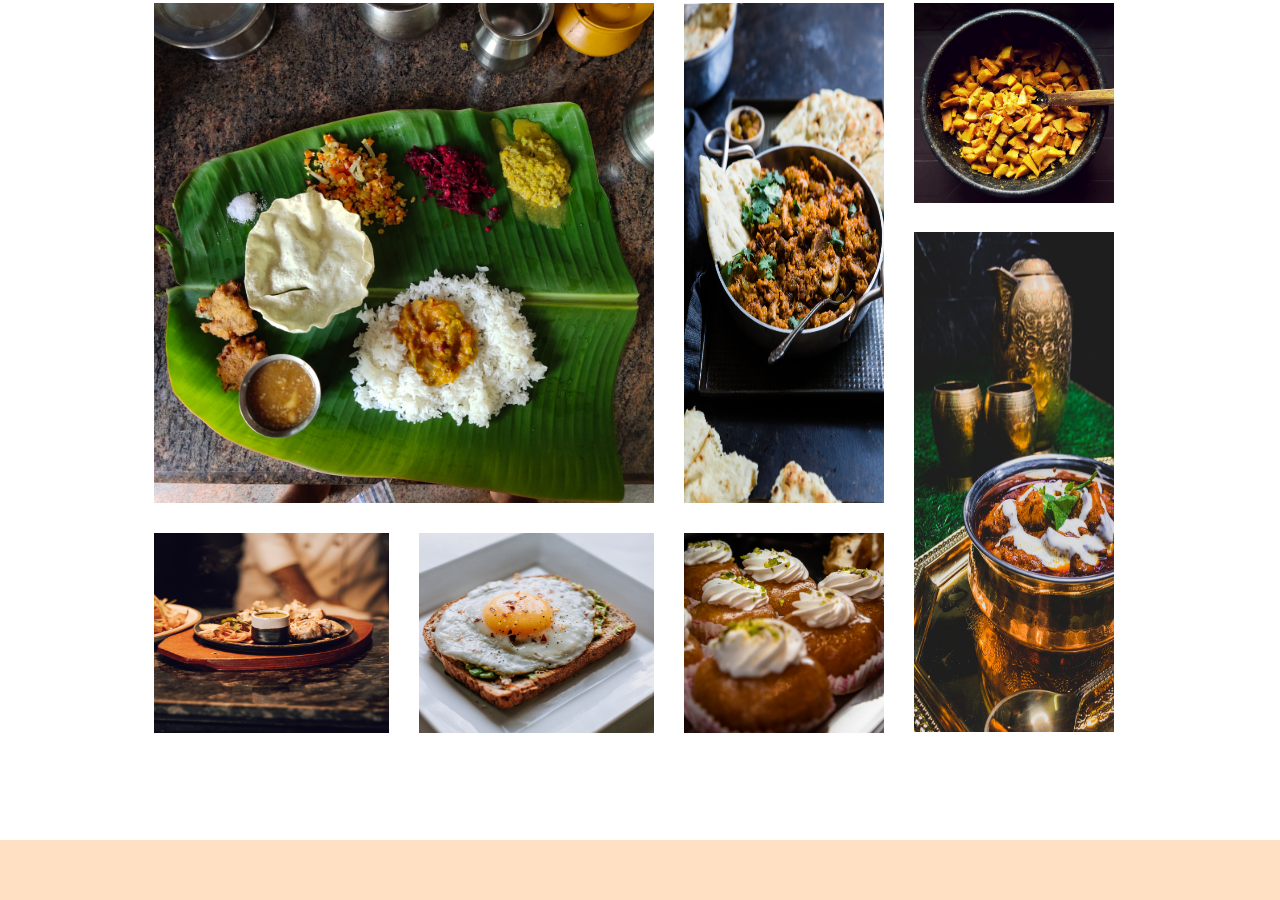
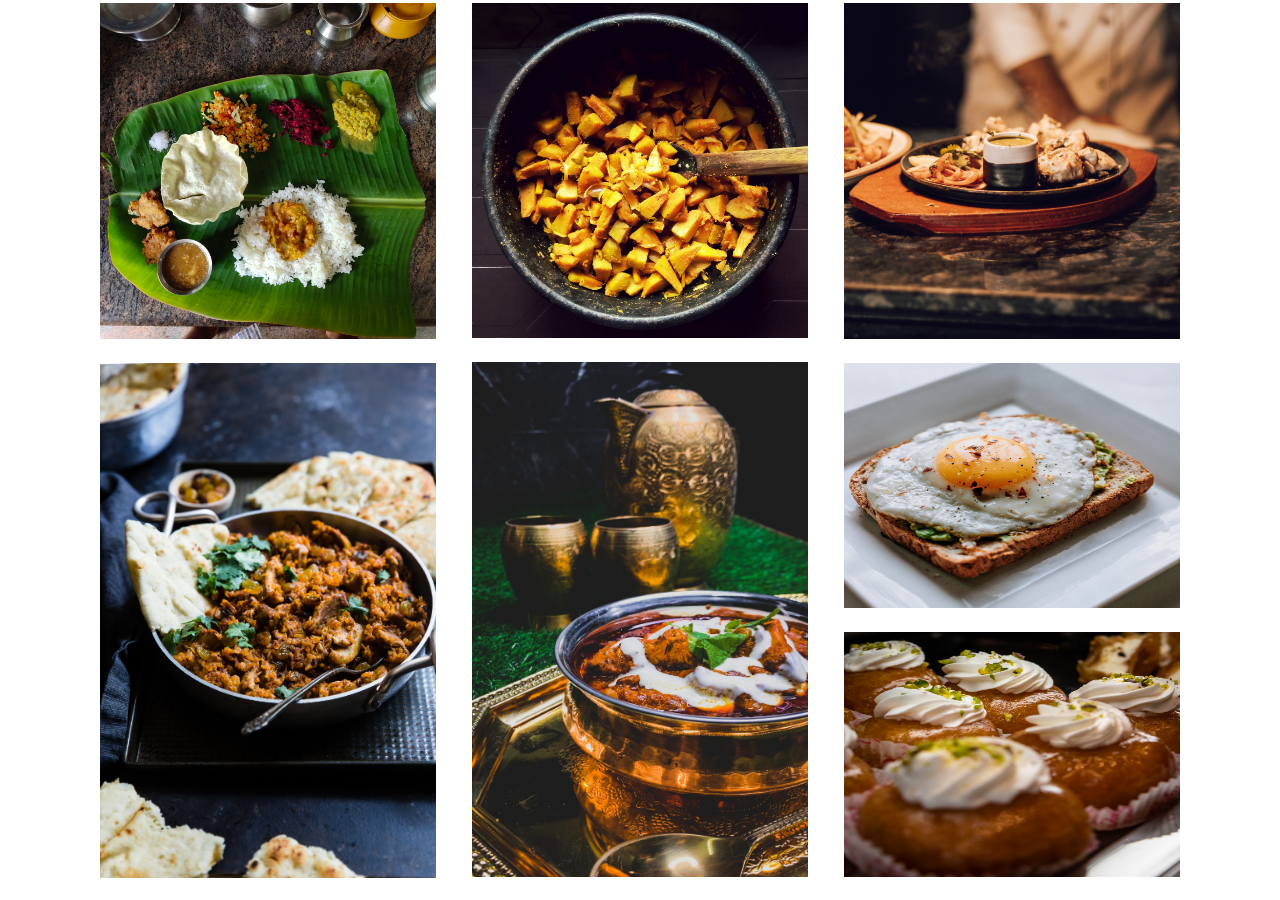
Before and after one commit to OmarElAchgar77/Restaurant, a plain HTML site: page index.html in a window 1280 px wide. Shown: the part 960-1860 px from the top of the page. Drawn offline with Linux system fonts and the light colour scheme.

Commit message:
design of images

```diff
--- a/styles.css
+++ b/styles.css
@@ -109,11 +109,6 @@ hr {
     color: rgb(88, 88, 88);
 }
 
-.foodsimage img {
-    width: 500px;
-    height: 500px;
-}
-
 .menu {
     padding-top: 30px;
     text-align: center;
@@ -139,68 +134,38 @@ hr {
     margin-bottom: 40px;
 }
 
-.foodsimage {
-    display: flex;
-    flex-wrap: wrap;
-    margin: 0% 12%;
-    max-width: 100%;
+.foodsimage img {
+    width: 100%;
+    padding-left: 10px;
+    padding-right: 10px;
+    padding-bottom: 20px;
 }
 
- .foodsimage .img1 {
-    width: 500px;
-    margin-right: 30px;
-    margin-bottom: 30px;
+.foodsimage {
+    column-count: 3;
+    padding-left: 90px;
+    padding-right: 90px;
 }
 
 .foodsimage .img2 {
-     width: 200px;
-    margin-right: 30px;
-    margin-bottom: 30px;
-}
-
-.foodsimage .img3 {
-    width: 200px;
-    height: 200px;
+    height: 535px;
 }
 
 .foodsimage .img4 {
-     position: relative;
-    bottom: 301px;
-    left: 760px;
-    width: 200px;
-    height: 500px;
-}
-
-.foodsimage .img5 {
-    position: relative;
-    right: 200px;
-    width: 235px;
-    height: 200px;
-    margin-right: 30px;
+    height: 535px;
 }
 
 .foodsimage .img6 {
-    position: relative;
-    right: 200px;
-    width: 235px;
-    height: 200px;
-    margin-right: 30px;
+    height: 265px;
 }
 
 .foodsimage .img7 {
-    position: relative;
-    right: 200px;
-    width: 200px;
-    height: 200px;
-    margin-right: 30px;
+    height: 265px;
 }
 
 footer {
-    position: absolute;
-    width: 100%;
-    top: 1800px;
     background-color: rgb(255, 224, 195);
-    margin-top: 0px;
+    margin-top: 60px;
     display: flex;
     align-items: start;
     justify-content: space-around;
```
